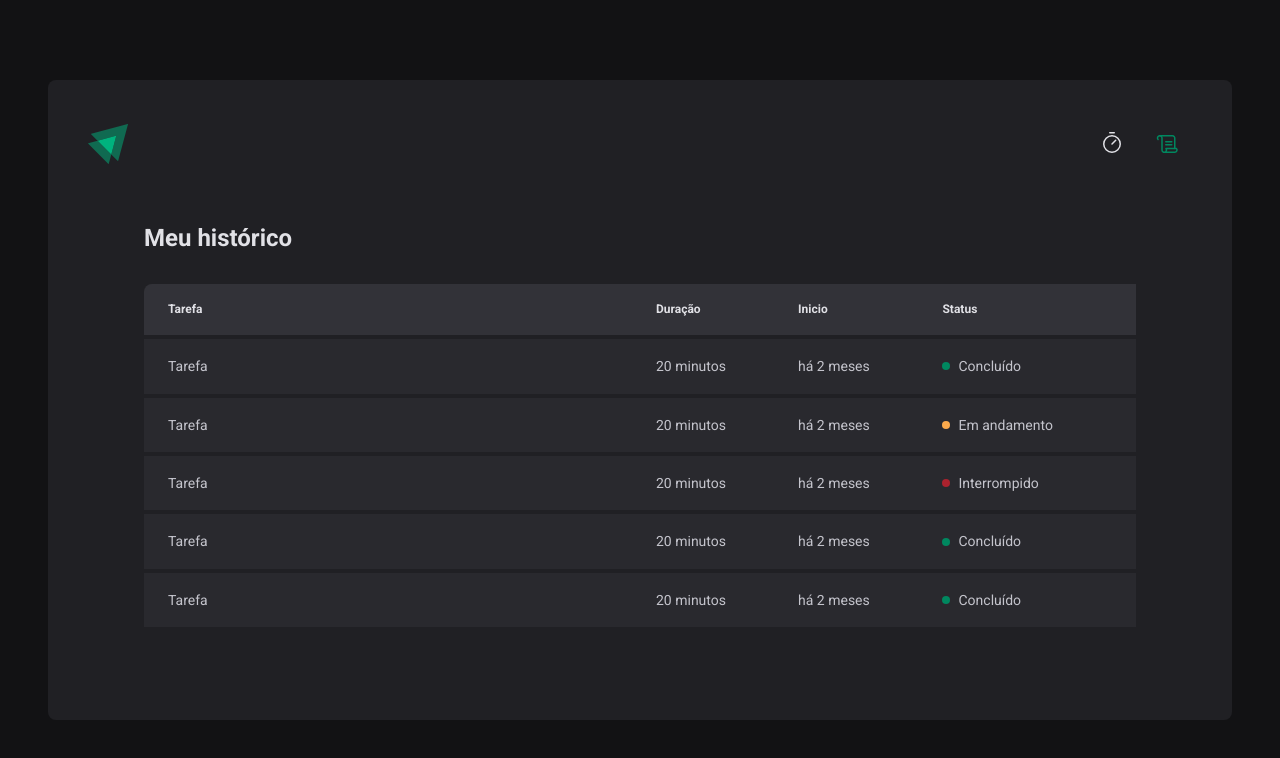
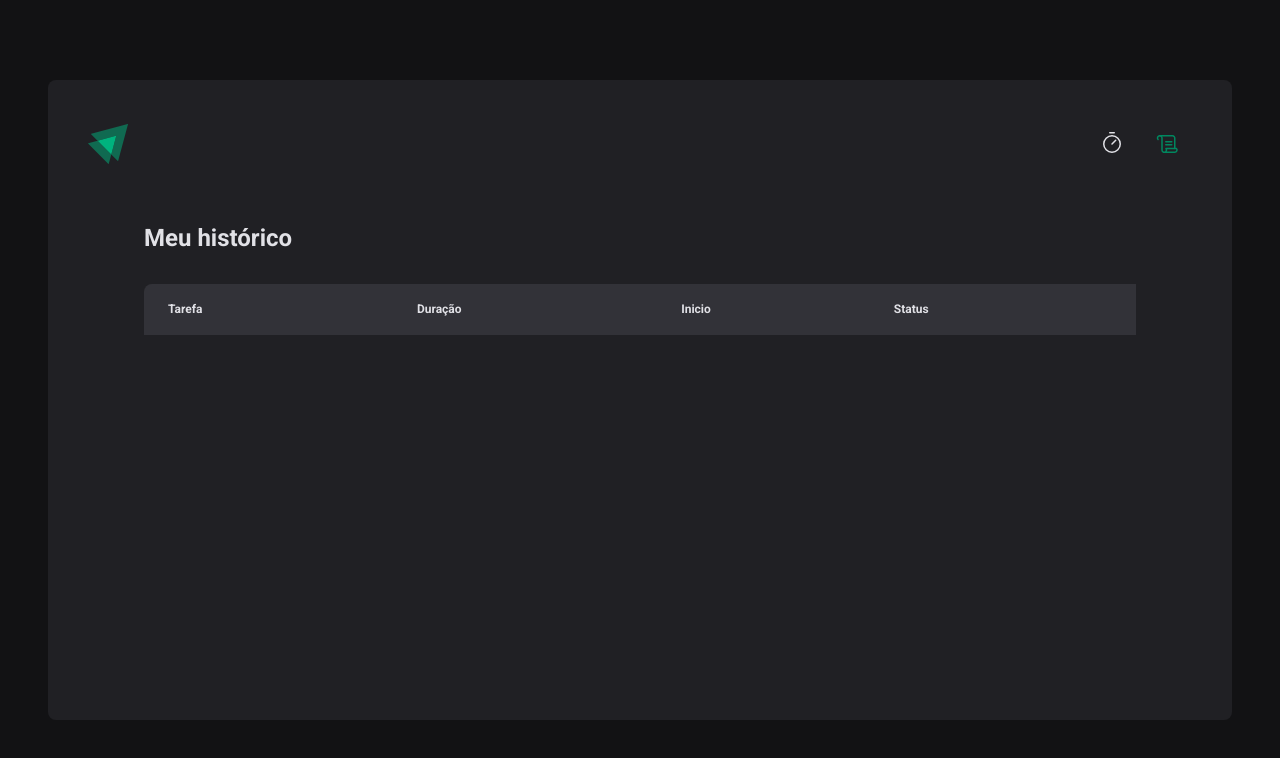
Before and after one commit to thiagofreitascarneiro/pomodoro, a React (Vite) app: page /history in a window 1280 px wide. Shown: the top 758 px of the page. Built offline with nearby package versions, Linux system fonts and the light colour scheme.

Commit message:
creating state global with contextAPI

```diff
--- /dev/null
+++ b/src/contexts/CyclesContext.tsx
@@ -0,0 +1,107 @@
+import { ReactNode, createContext, useState } from "react";
+
+interface CreateCycleData {
+    task: string;
+    minutesAmount: number;
+}
+
+interface CyclesContextType {
+    cycles: Cycle[];
+    activeCycle: Cycle | undefined;
+    activeCycleId: string | null;
+    amountsSecondsPassed: number;
+    markCurrentCycleAsFinished: () => void;
+    setSecondsPassed:(seconds: number) => void;
+    createNewCycle: (data: CreateCycleData) => void;
+    interruptCurrentCycle: () => void;
+}
+
+interface Cycle {
+    id: string;
+    task: string;
+    minutesAmount: number;
+    startDate: Date;
+    interruptedDate?: Date;
+    finishedDate?: Date;
+}
+
+export const CyclesContext = createContext({} as CyclesContextType);
+
+interface CyclesContextProviderProps {
+    children: ReactNode;
+}
+
+export function CyclesContextProvider({ children }:CyclesContextProviderProps) {
+
+    const [cycles, setCycles] = useState<Cycle[]>([]);
+    const [activeCycleId, setActiveCycleId] = useState<string | null>(null);
+    const [amountsSecondsPassed, setAmountsSecondsPassed] = useState(0);
+
+    const activeCycle = cycles.find((cycle) => cycle.id === activeCycleId);
+
+    function setSecondsPassed(seconds: number) {
+        setAmountsSecondsPassed(seconds)
+    }
+
+    function markCurrentCycleAsFinished() {
+        setCycles((state) => state.map((cycle) => {
+            if (cycle.id === activeCycleId) {
+                return {
+                  ...cycle,
+                    interruptedDate: new Date() }
+            } else {
+                return cycle;
+            }
+            }),
+        )
+    }
+
+    function createNewCycle(data: CreateCycleData) {
+        const id =  String( new Date().getTime())
+
+        const newCycle: Cycle = {
+            id: id,
+            task: data.task,
+            minutesAmount: data.minutesAmount,
+            startDate: new Date(),
+        }
+
+        setCycles((state) => [...state, newCycle]);
+        setActiveCycleId(id);
+        setAmountsSecondsPassed(0);
+
+        // reset();
+    }
+
+    function interruptCurrentCycle() {
+        setCycles((state) => state.map((cycle) => {
+            if (cycle.id === activeCycleId) {
+                return {
+                  ...cycle,
+                    interruptedDate: new Date() }
+            } else {
+                return cycle;
+            }
+        }),
+        )
+        setActiveCycleId(null);
+    }
+
+
+    return (
+        <CyclesContext.Provider
+        value={{
+            cycles,
+            activeCycle,
+            activeCycleId,
+            markCurrentCycleAsFinished,
+            amountsSecondsPassed,
+            setSecondsPassed,
+            createNewCycle,
+            interruptCurrentCycle,
+
+        }}>
+            {children}
+        </CyclesContext.Provider>
+    )
+}
--- a/src/pages/History/index.tsx
+++ b/src/pages/History/index.tsx
@@ -1,6 +1,12 @@
+import { useContext } from "react"
+import { formatDistanceToNow } from "date-fns";
+import ptBR from 'date-fns/locale/pt-BR';
 import { HistoryContainer, HistoryList, Status } from "./styles"
+import { CyclesContext } from "../../contexts/CyclesContext"
 
 export function History() {
+    const { cycles} = useContext(CyclesContext);
+
     return (
         <HistoryContainer>
             <h1>Meu histórico</h1>
@@ -16,46 +22,31 @@
                         </tr>
                     </thead>
                     <tbody>
-                        <tr>
-                            <td>Tarefa</td>
-                            <td>20 minutos</td>
-                            <td>há 2 meses</td>
-                            <td>
-                            <Status statusColor="green">Concluído</Status>
-                            </td>
-                        </tr>
-                        <tr>
-                            <td>Tarefa</td>
-                            <td>20 minutos</td>
-                            <td>há 2 meses</td>
-                            <td>
-                            <Status statusColor="yellow">Em andamento</Status>
-                            </td>
-                        </tr>
-                        <tr>
-                            <td>Tarefa</td>
-                            <td>20 minutos</td>
-                            <td>há 2 meses</td>
-                            <td>
-                                <Status statusColor="red">Interrompido</Status>
-                            </td>
-                        </tr>
-                        <tr>
-                            <td>Tarefa</td>
-                            <td>20 minutos</td>
-                            <td>há 2 meses</td>
-                             <td>
-                             <Status statusColor="green">Concluído</Status>
-                            </td>
-                        </tr>
-                        <tr>
-                            <td>Tarefa</td>
-                            <td>20 minutos</td>
-                            <td>há 2 meses</td>
-                             <td>
-                             <Status statusColor="green">Concluído</Status>
-                            </td>
-                        </tr>
+                        {cycles.map((cycle) => {
+                            return (
+                                <tr key={cycle.id}>
+                                    <td>{cycle.task}</td>
+                                    <td>{cycle.minutesAmount} minutos</td>
+                                    <td>{formatDistanceToNow(cycle.startDate, {
+                                            addSuffix: true,
+                                            locale: ptBR,
+                                        })}</td>
+                                    <td>
+                                        { cycle.finishedDate &&
+                                        <Status statusColor="green">Concluído</Status>
+                                        }
+
+                                        { cycle.interruptedDate &&
+                                        <Status statusColor="red">Interrompido</Status>
+                                        }
+
+                                        { !cycle.interruptedDate && !cycle.interruptedDate &&
+                                            <Status statusColor="yellow">Em andamento</Status>
+                                        }
+                                    </td>
+                                </tr>
+                            )
+                        })}
 
                     </tbody>
                 </table>
--- a/src/pages/Home/components/Countdown/index.tsx
+++ b/src/pages/Home/components/Countdown/index.tsx
@@ -1,7 +1,8 @@
 import { useContext, useEffect, useState } from "react";
 import { CountdownContainer, Separator } from "./styles";
 import { differenceInSeconds } from "date-fns";
-import { CyclesContext } from "../..";
+import { CyclesContext } from "../../../../contexts/CyclesContext";
+
 
 
 export function Countdown() {
--- a/src/pages/Home/components/NewCycleForm/index.tsx
+++ b/src/pages/Home/components/NewCycleForm/index.tsx
@@ -1,9 +1,7 @@
 import { FormContainer, MinutesAmountInput, TaskInput } from "./styles";
 import { useFormContext } from 'react-hook-form';
 import { useContext } from "react";
-import { CyclesContext } from "../..";
-
-
+import { CyclesContext } from "../../../../contexts/CyclesContext";
 
 export function NewCycleForm() {
 
--- a/src/pages/Home/index.tsx
+++ b/src/pages/Home/index.tsx
@@ -5,33 +5,16 @@
         StartCountdownButton,
         StopCountdownButton,
     } from './styles';
-import { createContext, useEffect, useState } from 'react';
-import { differenceInSeconds } from 'date-fns';
+import { useContext } from 'react';
+
 import { NewCycleForm } from './components/NewCycleForm';
 import { Countdown } from './components/Countdown';
 import { zodResolver } from '@hookform/resolvers/zod';
 import * as zod from 'zod';
 import { FormProvider, useForm } from 'react-hook-form';
+import { CyclesContext } from '../../contexts/CyclesContext';
 
 
-interface Cycle {
-    id: string;
-    task: string;
-    minutesAmount: number;
-    startDate: Date;
-    interruptedDate?: Date;
-    finishedDate?: Date;
-}
-
-interface CyclesContextType {
-    activeCycle: Cycle | undefined;
-    activeCycleId: string | null;
-    amountsSecondsPassed: number;
-    markCurrentCycleAsFinished: () => void;
-    setSecondsPassed:(seconds: number) => void;
-}
-
-export const CyclesContext = createContext({} as CyclesContextType);
 
 const newCycleFormValidationSchema = zod.object({
     task: zod.string().min(1, 'Informe a tarefa'),
@@ -42,9 +25,7 @@
 type NewCycleFormData = zod.infer<typeof newCycleFormValidationSchema>
 
 export function Home() {
-
-    const [cycles, setCycles] = useState<Cycle[]>([]);
-    const [activeCycleId, setActiveCycleId] = useState<string | null>(null);
+    const { activeCycle, createNewCycle, interruptCurrentCycle} = useContext(CyclesContext)
 
     const newCycleForm = useForm<NewCycleFormData>({
         resolver: zodResolver(newCycleFormValidationSchema),
@@ -54,61 +35,12 @@
         }
     });
 
-    const { handleSubmit, watch, reset} = newCycleForm
-
-    const activeCycle = cycles.find((cycle) => cycle.id === activeCycleId);
-
-    function setSecondsPassed(seconds: number) {
-        setAmountsSecondsPassed(seconds)
-    }
-
-    const [amountsSecondsPassed, setAmountsSecondsPassed] = useState(0);
-
-    function markCurrentCycleAsFinished() {
-        setCycles((state) => state.map((cycle) => {
-            if (cycle.id === activeCycleId) {
-                return {
-                  ...cycle,
-                    interruptedDate: new Date() }
-            } else {
-                return cycle;
-            }
-            }),
-        )
-    }
-
+    const { handleSubmit, watch, reset} = newCycleForm;
 
     function handleCreateNewCycle(data: NewCycleFormData) {
-        const id =  String( new Date().getTime())
-
-        const newCycle: Cycle = {
-            id: id,
-            task: data.task,
-            minutesAmount: data.minutesAmount,
-            startDate: new Date(),
-        }
-
-        setCycles((state) => [...state, newCycle]);
-        setActiveCycleId(id);
-        setAmountsSecondsPassed(0);
-
-        reset();
+        createNewCycle(data)
+        reset()
     }
-
-    function handleInterruptCycle() {
-        setCycles((state) => state.map((cycle) => {
-            if (cycle.id === activeCycleId) {
-                return {
-                  ...cycle,
-                    interruptedDate: new Date() }
-            } else {
-                return cycle;
-            }
-        }),
-        )
-        setActiveCycleId(null);
-    }
-
 
     const task = watch('task')
     const isSubmitDisabled = !task
@@ -117,25 +49,14 @@
     return (
         <HomeContainer>
             <form onSubmit={handleSubmit(handleCreateNewCycle)}  action="">
-                <CyclesContext.Provider
-                value={{
-                    activeCycle,
-                    activeCycleId,
-                    markCurrentCycleAsFinished,
-                    amountsSecondsPassed,
-                    setSecondsPassed
-                }}
-                >
-                    <FormProvider  {...newCycleForm}>
-                        <NewCycleForm />
-                    </FormProvider>
+                <FormProvider  {...newCycleForm}>
+                    <NewCycleForm />
+                </FormProvider>
 
-                    <Countdown />
-                </CyclesContext.Provider>
-
+                <Countdown />
 
                { activeCycle ? (
-                 <StopCountdownButton onClick={handleInterruptCycle} type="button">
+                 <StopCountdownButton onClick={interruptCurrentCycle} type="button">
                     <HandPalm size={24} />
                     Interromper
                 </StopCountdownButton>
--- a/src/pages/Home/styles.ts
+++ b/src/pages/Home/styles.ts
@@ -15,7 +15,6 @@
         gap: 3.5rem;
     }
 `
-
 
 export const BaseCountdownButton = styled.button`
     width: 100%;
```
Also changed, not shown: src/App.tsx (+7 -1 lines).
